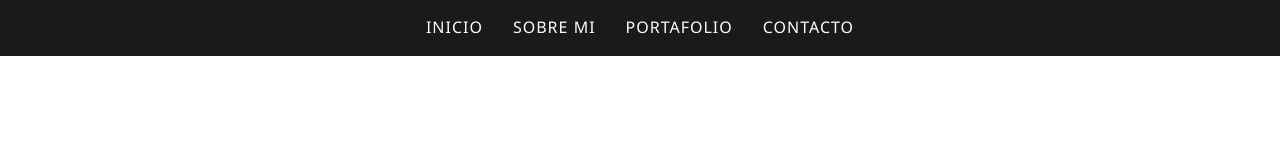
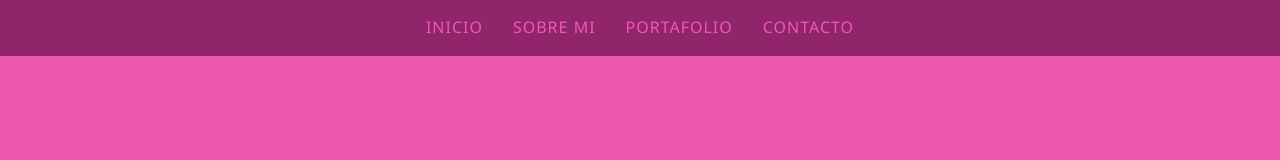
Before and after one commit to yundamichelle875-pixel/PORTAFOLIO, a plain HTML site: page portafolio.html in a window 1280 px wide. Drawn offline with Linux system fonts and the light colour scheme.

Commit message:
segundo commit

```diff
--- a/portafolio.html
+++ b/portafolio.html
@@ -18,6 +18,6 @@
             </ul>
         </nav>
     </header>
-    <h1>portafolio</h1>
+    <h1 title="portafolio"></h1>
 </body>
 </html>
--- a/style.css
+++ b/style.css
@@ -1,10 +1,10 @@
 :root {
 
-    --color-primario: #1a1a1a;
-    --color-secundario: #ffffff;
-    --color-acento: #007BFF;
-    --color-texto: #333333;
-    --color-fondo-suave: #f4f7f6;
+    --color-primario: #90256b;
+    --color-secundario: #ef58b0;
+    --color-acento: #d43bbb;
+    --color-texto: #de7ac3;
+    --color-fondo-suave: #ef6dd7;
     --transicion: all 0,.3s ease;
 }
 
```
